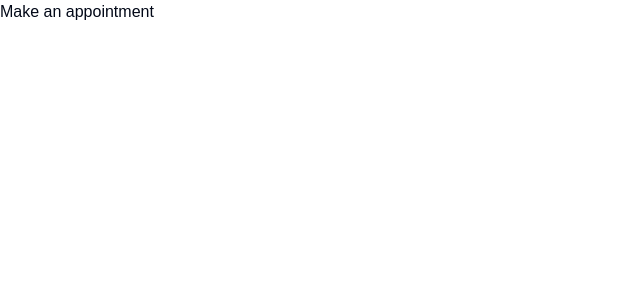
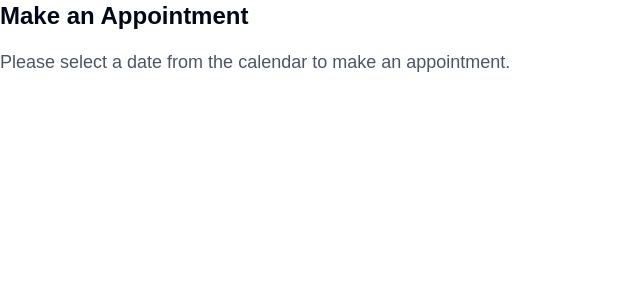
Before and after one commit to t-assignment-org/next-django, a Next.js app: page /make-appointment in a window 1280 px wide. Shown: the top 300 px of the page, without its empty margins (0-640 px from the left). Built offline with nearby package versions, Linux system fonts and the light colour scheme.

Commit message:
Make appointment page skeleton

```diff
--- a/app/components/AppointmentForm.tsx
+++ b/app/components/AppointmentForm.tsx
@@ -0,0 +1,16 @@
+import { useRouter } from "next/router";
+
+interface AppointmentFormProps {
+  selectedDate: string | null;
+  selectedTime: string | null;
+  isTimeSlotsLoading: boolean;
+}
+
+export function AppointmentForm({
+  selectedDate,
+  isTimeSlotsLoading,
+}: AppointmentFormProps) {
+  const router = useRouter();
+
+  return null;
+}
--- a/app/components/Main.tsx
+++ b/app/components/Main.tsx
@@ -4,7 +4,7 @@ interface MainProps extends React.PropsWithChildren {}
 
 const Main: React.FC<MainProps> = ({ children }) => {
   return (
-    <div className="flex items-center justify-center flex-col space-y-16">
+    <div className="flex items-center justify-center flex-col space-y-16 my-16 mx-16">
       {children}
     </div>
   );
--- /dev/null
+++ b/app/components/TimeSlots.tsx
@@ -0,0 +1,13 @@
+interface TimeSlotsProps {
+  selectedDate: Date | null;
+  onTimeSelect: (time: string) => void;
+  setIsLoading: (isLoading: boolean) => void;
+}
+
+export function TimeSlots({
+  selectedDate,
+  onTimeSelect,
+  setIsLoading,
+}: TimeSlotsProps) {
+  return null;
+}
--- a/app/make-appointment/page.tsx
+++ b/app/make-appointment/page.tsx
@@ -1,3 +1,55 @@
+"use client";
+
+import { AppointmentForm } from "@/app/components/AppointmentForm";
+import React from "react";
+import { TimeSlots } from "@/app/components/TimeSlots";
+import { format } from "date-fns";
+import { useSearchParams } from "next/navigation";
+import { useState } from "react";
+
 export default function MakeAppointment() {
-  return <div>Make an appointment</div>;
+  const searchParams = useSearchParams();
+  const [selectedTime, setSelectedTime] = useState<string | null>(null);
+  const [isTimeSlotsLoading, setIsTimeSlotsLoading] = useState(true);
+
+  const selectedDate = React.useMemo(() => {
+    const dateStr = searchParams.get("date");
+    const date = new Date(dateStr || "");
+
+    return isNaN(+date) ? null : date;
+  }, [searchParams]);
+
+  const handleTimeSelect = (time: string) => {
+    setSelectedTime(time);
+  };
+
+  return (
+    <div className="space-y-4">
+      <h1 className="text-2xl font-bold">Make an Appointment</h1>
+      {selectedDate ? (
+        <div className="flex flex-col md:flex-row gap-8">
+          <div className="w-full md:w-1/3">
+            <h2 className="text-lg font-semibold mb-4">Select Time</h2>
+            <TimeSlots
+              selectedDate={selectedDate}
+              onTimeSelect={handleTimeSelect}
+              setIsLoading={setIsTimeSlotsLoading}
+            />
+          </div>
+          <div className="w-full md:w-2/3">
+            <h2 className="text-lg font-semibold mb-4">Appointment Details</h2>
+            <AppointmentForm
+              selectedDate={format(selectedDate, "dd/MM/yyyy")}
+              selectedTime={selectedTime ? selectedTime : null}
+              isTimeSlotsLoading={isTimeSlotsLoading}
+            />
+          </div>
+        </div>
+      ) : (
+        <p className="text-lg text-gray-600">
+          Please select a date from the calendar to make an appointment.
+        </p>
+      )}
+    </div>
+  );
 }
```
Also changed, not shown: app/components/TimeSlot.tsx (deleted), app/components/Typography.tsx (added).
